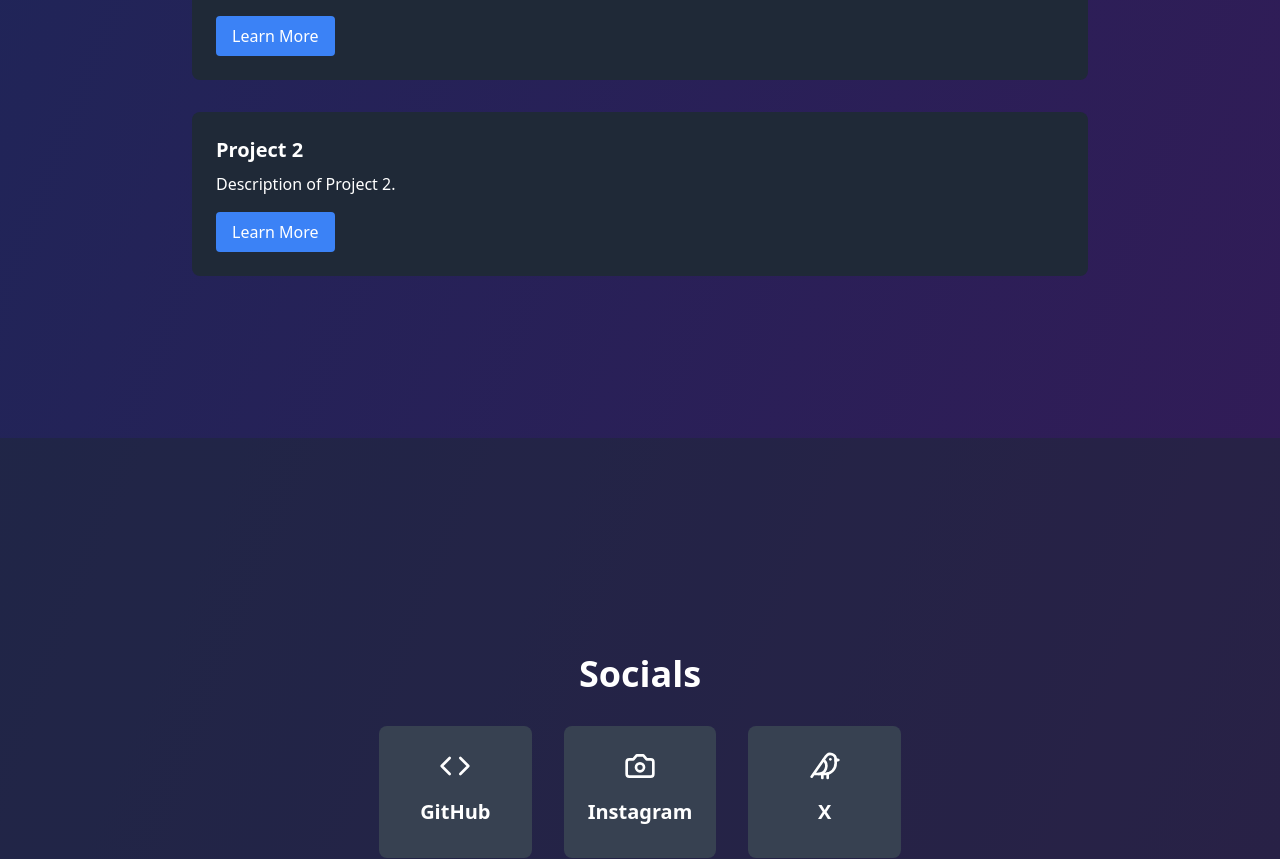
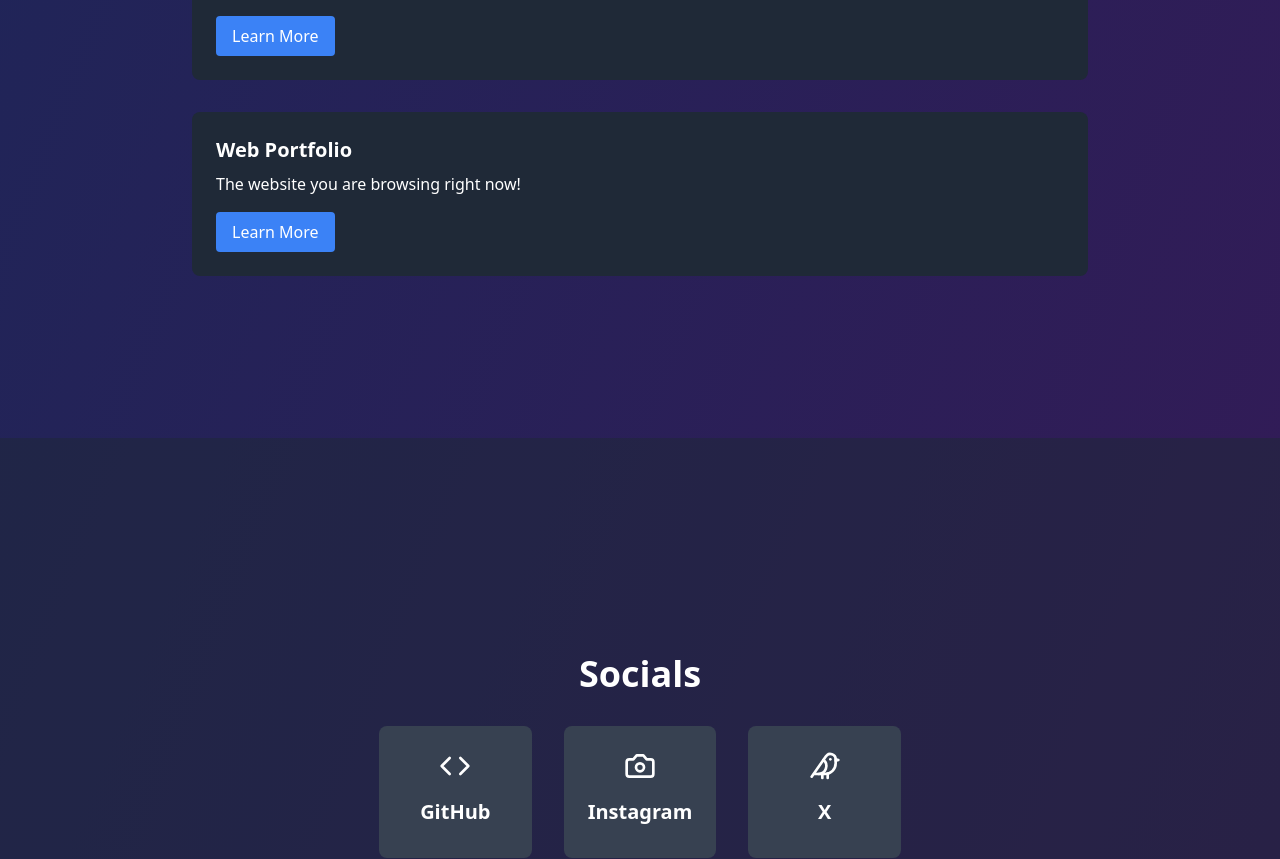
Before and after one commit to JoshuaGilgallon/JoshuaGilgallonWebPortfolio, a React (Create React App) app: page / in a window 1280 px wide. Shown: the part 2042-2901 px from the top of the page. Built offline with nearby package versions, Linux system fonts and the light colour scheme; the HTML template or start-up script is replaced by a standard one.

Commit message:
fixed footers and added images to the projects

```diff
--- a/src/components/PhotographyPage.js
+++ b/src/components/PhotographyPage.js
@@ -70,7 +70,14 @@ const PhotographyPage = () => {
             ))}
           </div>
         </section>
+
+
+
       </main>
+
+<footer className="absolute bottom-0 w-full bg-gray-800 text-center p-4">
+        <p>&copy; 2024 Joshua Gilgallon. All rights reserved.</p>
+      </footer>
 
       {selectedPhoto && (
         <motion.div
--- a/src/components/ProfilePage.js
+++ b/src/components/ProfilePage.js
@@ -315,7 +315,7 @@ const ProfilePage = () => {
         </section>
       </main>
 
-      <footer className="bg-gray-800 bg-opacity-90 text-center p-4 relative z-10">
+     <footer className="absolute bottom-0 w-full bg-gray-800 text-center p-4">
         <p>&copy; 2024 Joshua Gilgallon. All rights reserved.</p>
       </footer>
 
@@ -390,7 +390,7 @@ const ProjectList = () => {
   );
 };
 
-const ProjectCard = ({ id, title, description }) => (
+const ProjectCard = ({ id, title, briefDescription }) => (
   <motion.div
     className="bg-gray-800 p-6 rounded-lg"
     variants={{
@@ -401,7 +401,7 @@ const ProjectCard = ({ id, title, description }) => (
     transition={{ type: "spring", stiffness: 300 }}
   >
     <h3 className="text-xl font-semibold mb-2">{title}</h3>
-    <p>{description}</p>
+    <p>{briefDescription}</p>
     <Link
       to={`/projects/${id}`}
       className="mt-4 inline-block bg-blue-500 text-white px-4 py-2 rounded hover:bg-blue-600 transition-colors"
--- a/src/components/ProjectDetails.js
+++ b/src/components/ProjectDetails.js
@@ -73,7 +73,7 @@ const ProjectDetails = ({ projects }) => {
 
         <section className="mb-8">
           <h2 className="text-2xl font-semibold mb-4">Project Description</h2>
-          <p>{project.description}</p>
+          <p>{project.lengthyDescription}</p>
         </section>
 
         <section className="mb-8">
@@ -90,13 +90,25 @@ const ProjectDetails = ({ projects }) => {
           <p>{project.challenges}</p>
         </section>
 
-        <section>
+        <section className="mb-8">
           <h2 className="text-2xl font-semibold mb-4">Outcome</h2>
           <p>{project.outcome}</p>
         </section>
+
+        {/* Conditionally render the link section with consistent margin */}
+        {project.linkName && project.link && (
+          <div className="mb-8">
+            <section>
+              <h2 className="text-2xl font-semibold mb-4">Project Link</h2>
+              <a href={project.link} className="text-blue-400 hover:text-blue-300" target="_blank" rel="noopener noreferrer">
+                {project.linkName}
+              </a>
+            </section>
+          </div>
+        )}
       </main>
 
-      <footer className="bg-gray-800 text-center p-4">
+      <footer className="absolute bottom-0 w-full bg-gray-800 text-center p-4">
         <p>&copy; 2024 Joshua Gilgallon. All rights reserved.</p>
       </footer>
     </div>
--- a/src/components/ProjectsData.js
+++ b/src/components/ProjectsData.js
@@ -1,21 +1,30 @@
+import portfolioImage from './assets/images/webPortfolioCover.png';
+import bgaCover from './assets/images/bgaCover.png';
+
 const projectsData = [
   {
-    id: "bga-tech-services",
+    id: "bga",
     title: "BGA Technology Services",
-    description: "A comprehensive website built for BGA Technology Services, showcasing their products and services.",
-    image: "/images/bga-tech-services.jpg",
+    briefDescription: "A comprehensive website built for BGA Technology Services, showcasing their products and services.",
+    lengthyDescription: "BGA Technology Services engaged me to design and develop a high-performance, user-friendly website that would effectively showcase their business and serve as a primary point of contact for their customers. To align with the company's tech-forward image, I opted for a sleek, dark, and futuristic design. The website features a clean and sophisticated aesthetic, enhanced by carefully selected image assets that further elevate its visual appeal. Following the website's deployment, BGA Technology Services experienced a significant increase in customer inquiries, highlighting the website's success in engaging and attracting their target audience.",
+    image: bgaCover,
     technologies: ["React", "Tailwind CSS", "Node.js"],
     challenges: "Implementing a responsive design that works seamlessly across all devices while maintaining fast load times.",
-    outcome: "The website significantly improved BGA's online presence, resulting in a 30% increase in customer inquiries.",
+    outcome: "The website significantly improved BGA's online presence, resulting in a 70% increase in customer inquiries.",
+    linkName: "BGA Technology Services Website",
+    link: "https://bgatechservices.com.au/",
   },
   {
-    id: "project-2",
-    title: "Project 2",
-    description: "Description of Project 2.",
-    image: "/images/project-2.jpg",
-    technologies: ["Technology 1", "Technology 2"],
-    challenges: "Challenges faced in Project 2.",
-    outcome: "Outcome of Project 2.",
+    id: "portfolio",
+    title: "Web Portfolio",
+    briefDescription: "The website you are browsing right now!",
+    lengthyDescription: "This project represents my inaugural venture into web development. Despite the availability of numerous shortcuts, such as pre-made templates, Bootstrap frameworks, and software that could have generated a website for me, I chose to build it from scratch. What began as a simple single-page site evolved into a comprehensive platform featuring a gallery of my photographs and a detailed database of my projects. Through this process, I acquired a wealth of skills that will be invaluable for future projects. I am particularly proud of the design, which reflects my personal style and has influenced many of my subsequent websites and projects. While the development took considerable time, as one would expect for a first attempt, the final result exceeded my expectations and stands as a testament to my growth and dedication.",
+    image: portfolioImage,
+    technologies: ["React", "Tailwind CSS", "Node.js"],
+    challenges: "Everything.",
+    outcome: "A contact point for individuals looking to hire me, a showcase of my work and achievements, and a valuable learning experience as I ventured into the world of web development.",
+    linkName: null,
+    link: null,
   },
   // Add more projects here
 ];
--- a/src/components/ProjectsPage.js
+++ b/src/components/ProjectsPage.js
@@ -27,16 +27,18 @@ const ProjectsPage = () => {
   );
 };
 
-const ProjectCard = ({ id, title, description, image }) => (
+const ProjectCard = ({ id, title, briefDescription, image }) => (
   <motion.div
-    className="bg-gray-800 rounded-lg overflow-hidden shadow-lg"
+    className="bg-gray-800 rounded-lg overflow-hidden shadow-lg flex flex-col"
     whileHover={{ scale: 1.05 }}
     transition={{ type: "spring", stiffness: 300 }}
   >
     <img src={image} alt={title} className="w-full h-48 object-cover" />
+    <div className="p-6 flex-1">
+      <h2 className="text-xl font-semibold mb-2">{title}</h2>
+      <p className="text-gray-300 mb-4">{briefDescription}</p>
+    </div>
     <div className="p-6">
-      <h2 className="text-xl font-semibold mb-2">{title}</h2>
-      <p className="text-gray-300 mb-4">{description}</p>
       <Link
         to={`/projects/${id}`}
         className="inline-block bg-blue-500 text-white px-4 py-2 rounded hover:bg-blue-600 transition-colors"
```
Also changed, not shown: src/components/assets/images/bgaCover.png (added), src/components/assets/images/webPortfolioCover.png (added).
